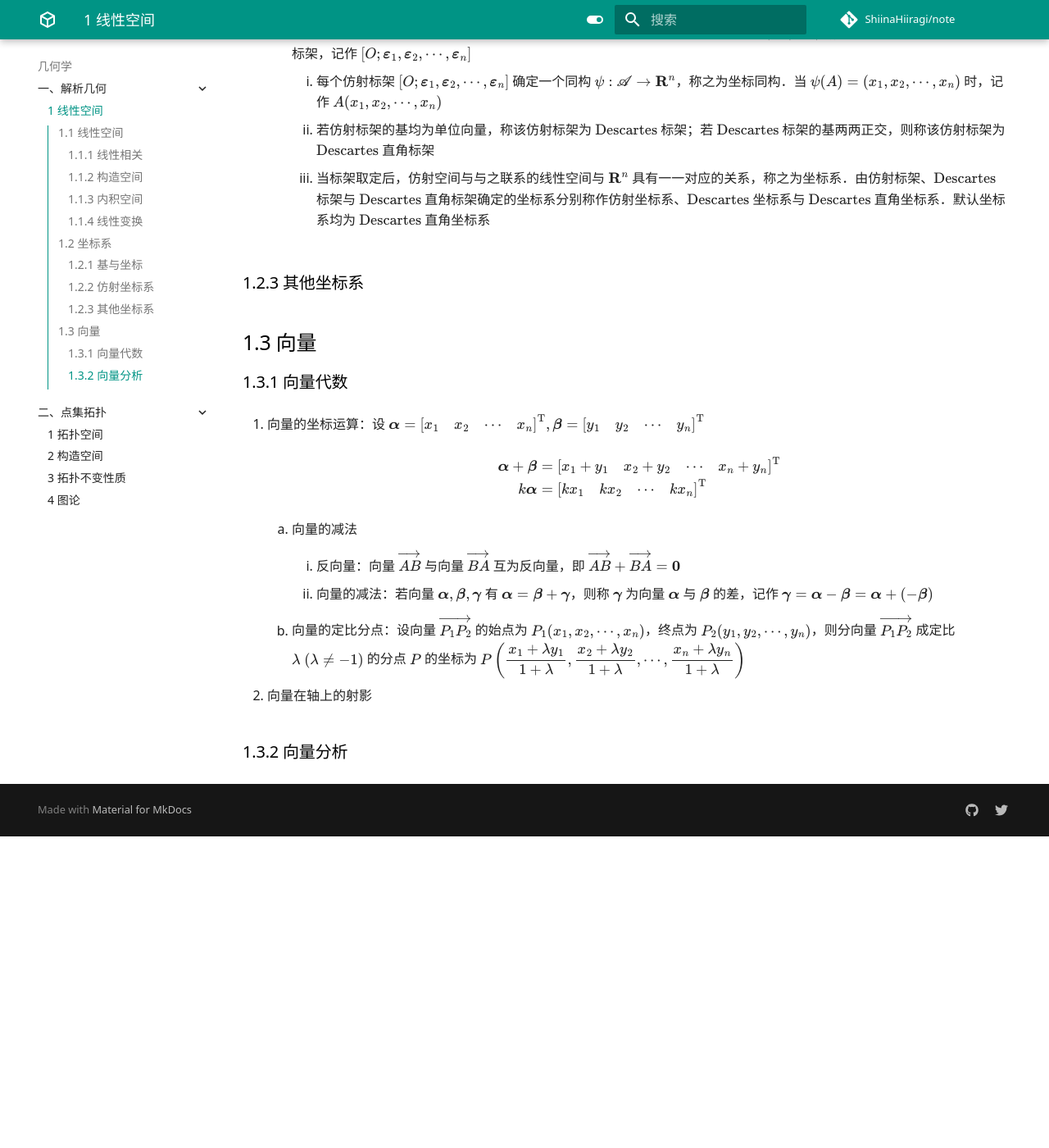
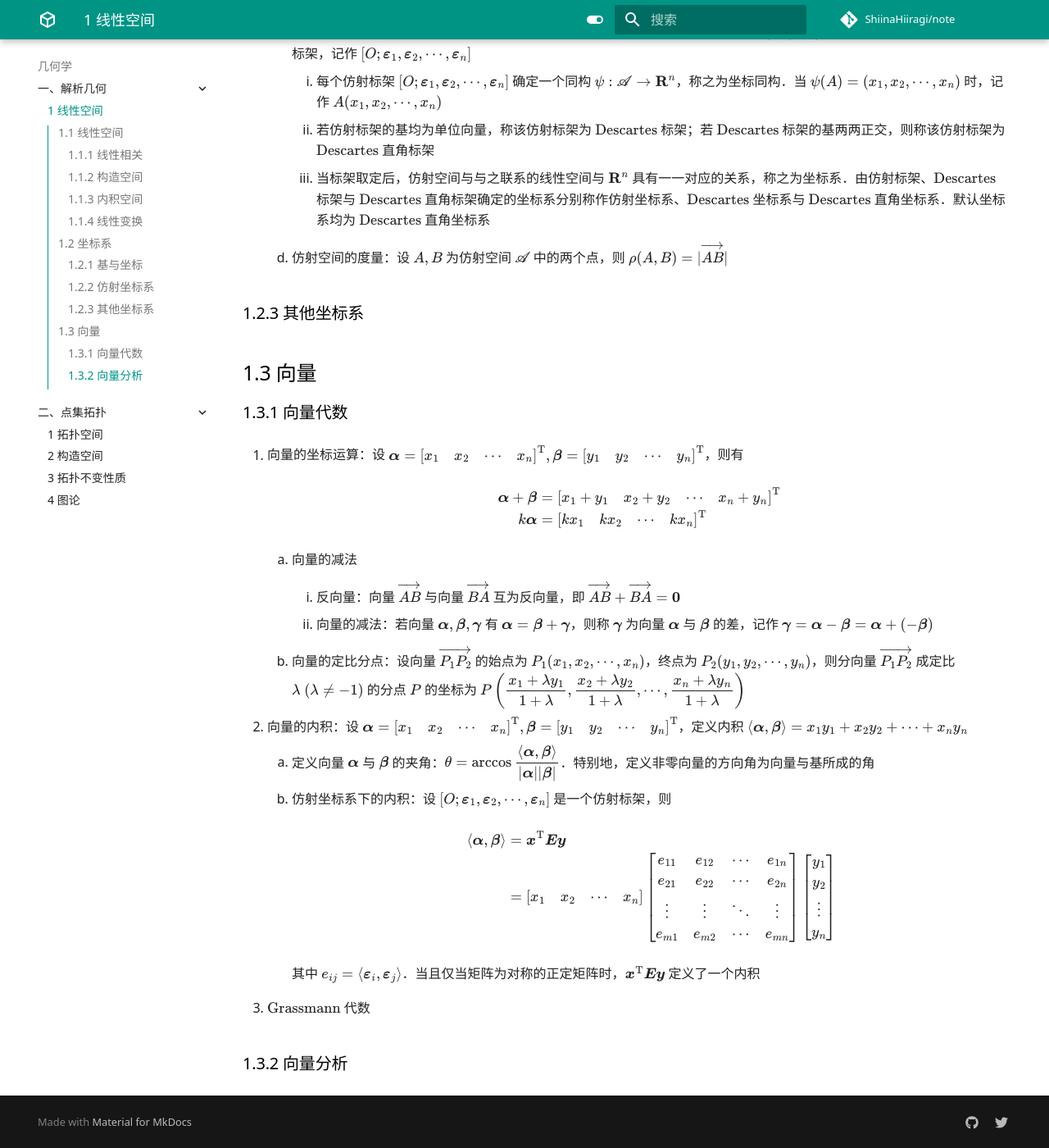
Before and after one commit to ShiinaHiiragi/note, an MkDocs documentation site: the page built from docs/top/anly/lin.md, in a window 1280 px wide and 1400 px high, scrolled down 6853 px. Shown: the whole window at 82% size. Built offline with MkDocs 1.6.1 and Material for MkDocs 9.7.7, drawn with Linux system fonts in a browser that asks for light colours; comment, search, counter and statistics services are not loaded; before the commit the page ends 7873 px from its top, so only the background shows below that.

Commit message:
some change

```diff
--- a/docs/top/anly/lin.md
+++ b/docs/top/anly/lin.md
@@ -236,12 +236,13 @@
         1. 每个仿射标架 $[O; \boldsymbol \varepsilon_1, \boldsymbol \varepsilon_2, \cdots, \boldsymbol \varepsilon_n]$ 确定一个同构 $\psi: \mathscr A \to \mathbf R^n$，称之为坐标同构．当 $\psi(A) = (x_1, x_2, \cdots, x_n)$ 时，记作 $A(x_1, x_2, \cdots, x_n)$
         2. 若仿射标架的基均为单位向量，称该仿射标架为 $\text{Descartes}$ 标架；若 $\text{Descartes}$ 标架的基两两正交，则称该仿射标架为 $\text{Descartes}$ 直角标架
         3. 当标架取定后，仿射空间与与之联系的线性空间与 $\mathbf R^n$ 具有一一对应的关系，称之为坐标系．由仿射标架、$\text{Descartes}$ 标架与 $\text{Descartes}$ 直角标架确定的坐标系分别称作仿射坐标系、$\text{Descartes}$ 坐标系与 $\text{Descartes}$ 直角坐标系．默认坐标系均为 $\text{Descartes}$ 直角坐标系
+    4. 仿射空间的度量：设 $A, B$ 为仿射空间 $\mathscr A$ 中的两个点，则 $\rho(A, B) = |\overrightarrow{AB}|$
 
 ### 1.2.3 其他坐标系
 
 ## 1.3 向量
 ### 1.3.1 向量代数
-1. 向量的坐标运算：设 $\boldsymbol \alpha = \begin{bmatrix} x_1 & x_2 & \cdots & x_n \\ \end{bmatrix}^{\mathrm T}, \boldsymbol \beta = \begin{bmatrix} y_1 & y_2 & \cdots & y_n \\ \end{bmatrix}^{\mathrm T}$
+1. 向量的坐标运算：设 $\boldsymbol \alpha = \begin{bmatrix} x_1 & x_2 & \cdots & x_n \\ \end{bmatrix}^{\mathrm T}, \boldsymbol \beta = \begin{bmatrix} y_1 & y_2 & \cdots & y_n \\ \end{bmatrix}^{\mathrm T}$，则有
 
     $$
     \begin{aligned}
@@ -257,6 +258,27 @@
         2. 向量的减法：若向量 $\boldsymbol \alpha, \boldsymbol \beta, \boldsymbol \gamma$ 有 $\boldsymbol \alpha = \boldsymbol \beta + \boldsymbol \gamma$，则称 $\boldsymbol \gamma$ 为向量 $\boldsymbol \alpha$ 与 $\boldsymbol \beta$ 的差，记作 $\boldsymbol \gamma = \boldsymbol \alpha - \boldsymbol \beta = \boldsymbol \alpha + (-\boldsymbol \beta)$
     2. 向量的定比分点：设向量 $\overrightarrow{P_1 P_2}$ 的始点为 $P_1(x_1, x_2, \cdots, x_n)$，终点为 $P_2(y_1, y_2, \cdots, y_n)$，则分向量 $\overrightarrow{P_1 P_2}$ 成定比 $\lambda \ (\lambda \neq -1)$ 的分点 $P$ 的坐标为 $P \left(\dfrac{x_1 + \lambda y_1}{1 + \lambda}, \dfrac{x_2 + \lambda y_2}{1 + \lambda}, \cdots, \dfrac{x_n + \lambda y_n}{1 + \lambda}\right)$
 
-2. 向量在轴上的射影
+2. 向量的内积：设 $\boldsymbol \alpha = \begin{bmatrix} x_1 & x_2 & \cdots & x_n \\ \end{bmatrix}^{\mathrm T}, \boldsymbol \beta = \begin{bmatrix} y_1 & y_2 & \cdots & y_n \\ \end{bmatrix}^{\mathrm T}$，定义内积 $\left<\boldsymbol \alpha, \boldsymbol \beta\right> = x_1 y_1 + x_2 y_2 + \cdots + x_n y_n$
+    1. 定义向量 $\boldsymbol \alpha$ 与 $\boldsymbol \beta$ 的夹角：$\theta = \arccos \dfrac{\left<\boldsymbol \alpha, \boldsymbol \beta\right>}{|\boldsymbol \alpha| |\boldsymbol \beta|}$．特别地，定义非零向量的方向角为向量与基所成的角
+    2. 仿射坐标系下的内积：设 $[O; \boldsymbol \varepsilon_1, \boldsymbol \varepsilon_2, \cdots, \boldsymbol \varepsilon_n]$ 是一个仿射标架，则
+
+        $$
+        \begin{aligned}
+        \left<\boldsymbol \alpha, \boldsymbol \beta\right>
+        & = \boldsymbol x^{\mathrm T} \boldsymbol E \boldsymbol y \\
+        & = \begin{bmatrix} x_1 & x_2 & \cdots & x_n \\ \end{bmatrix}
+        \begin{bmatrix}
+        e_{11} & e_{12} & \cdots & e_{1n} \\
+        e_{21} & e_{22} & \cdots & e_{2n} \\
+        \vdots & \vdots & \ddots & \vdots \\
+        e_{m1} & e_{m2} & \cdots & e_{mn} \\
+        \end{bmatrix}
+        \begin{bmatrix} y_1 \\ y_2 \\ \vdots \\ y_n \\ \end{bmatrix}
+        \end{aligned}
+        $$
+
+        其中 $e_{ij} = \left<\boldsymbol \varepsilon_i, \boldsymbol \varepsilon_j\right>$．当且仅当矩阵为对称的正定矩阵时，$\boldsymbol x^{\mathrm T} \boldsymbol E \boldsymbol y$ 定义了一个内积
+
+3. $\text{Grassmann}$ 代数
 
 ### 1.3.2 向量分析
```
Also changed, not shown: docs/index.md (+1 -1 lines).
